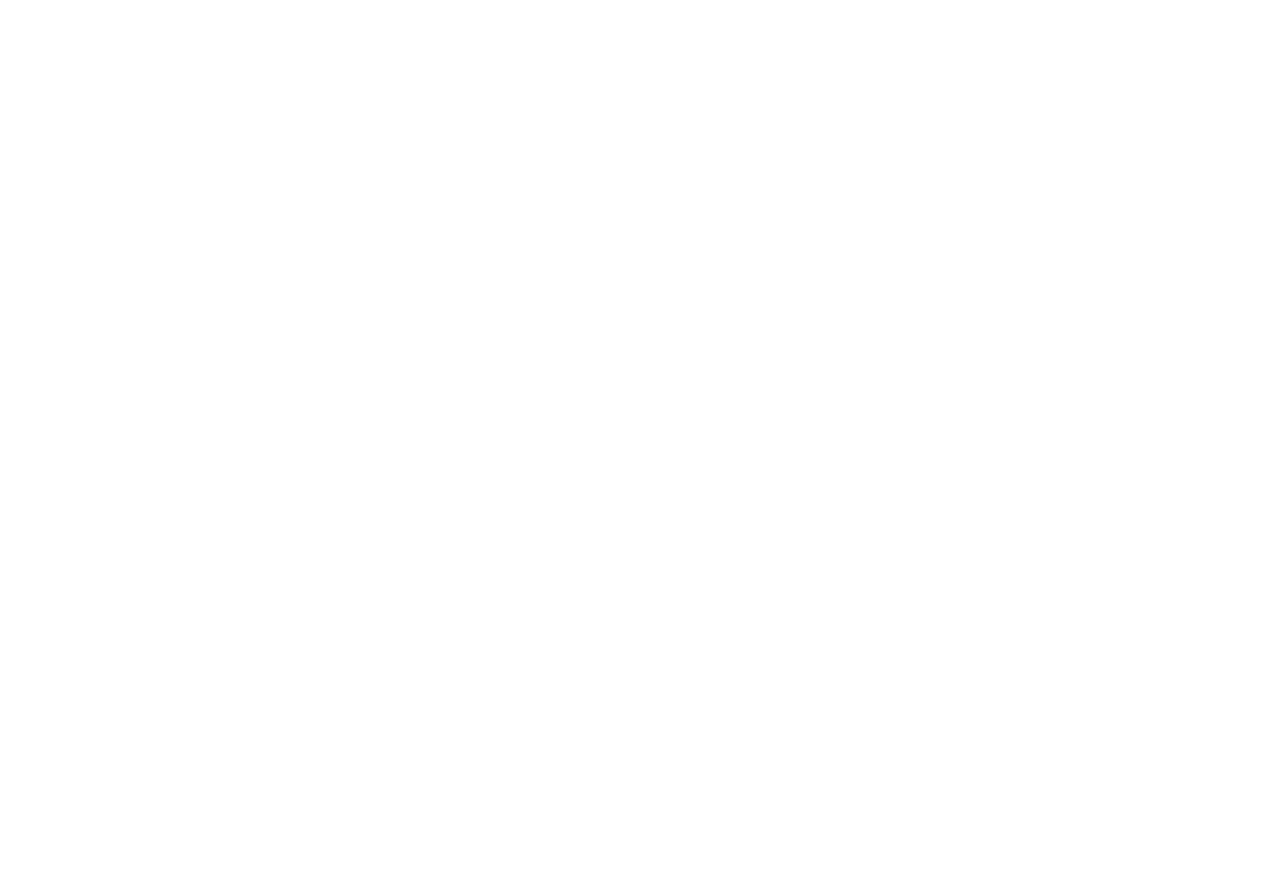
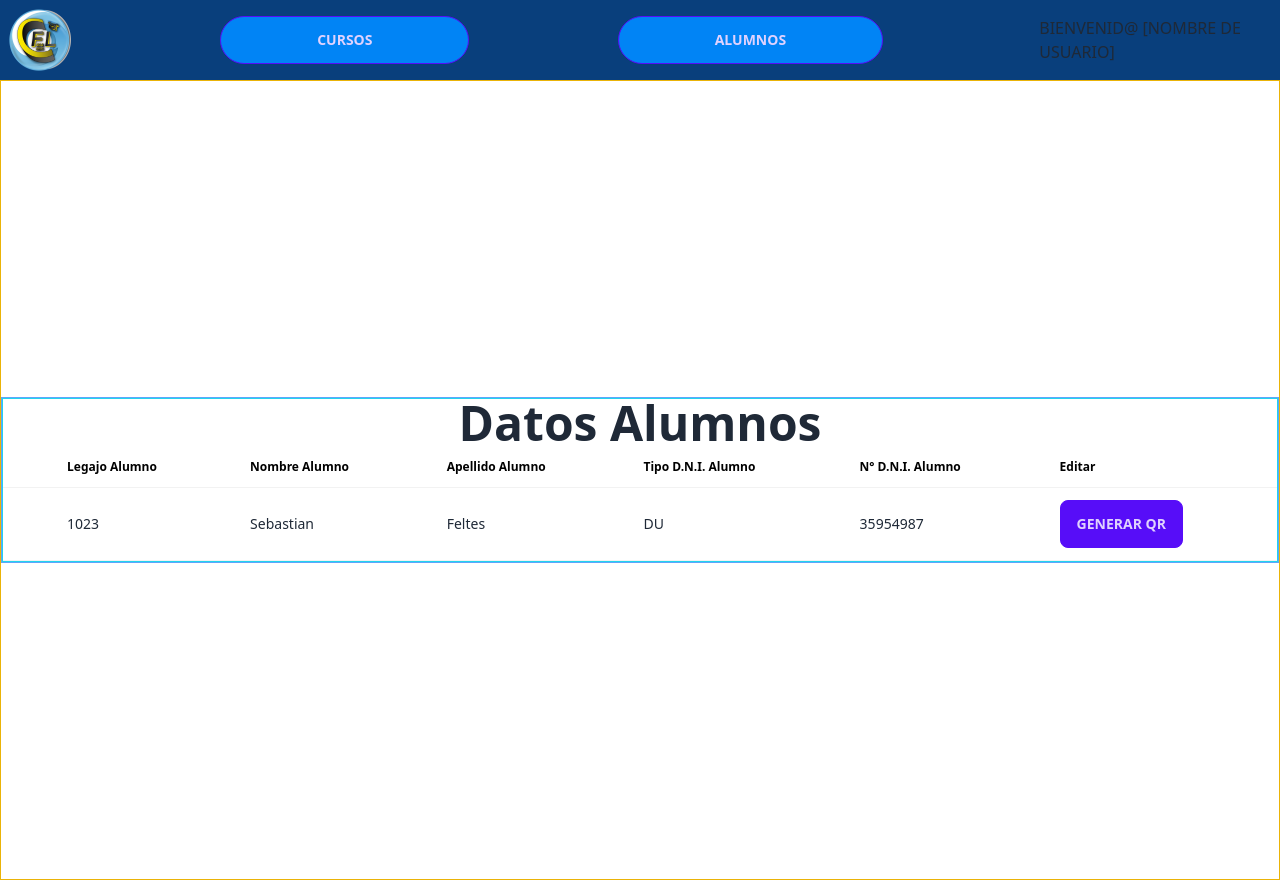
Before and after one commit to sebastianFeltes/app-asistencia-client, a React (Vite) app: page /generador-qr in a window 1280 px wide. Before the commit this address had no page. Before the commit the page ends 800 px from the top, so only its background shows below. Built offline with nearby package versions, Linux system fonts and the light colour scheme.

Commit message:
interfaz lector/generador codigo QR

```diff
--- a/package.json
+++ b/package.json
@@ -13,6 +13,7 @@
     "@tanstack/react-query": "^4.32.6",
     "localforage": "^1.10.0",
     "match-sorter": "^6.3.1",
+    "qrcode.react": "^3.1.0",
     "react": "^18.2.0",
     "react-dom": "^18.2.0",
     "react-router-dom": "^6.14.2",
--- a/src/App.jsx
+++ b/src/App.jsx
@@ -12,6 +12,8 @@
 import AltaAlumno from "./components/AltaAlumno";
 import AltaDocente from "./components/AltaDocente";
 import DataAlumnos from "./components/DataAlumnos";
+import LectorQR from "./components/LectorQR";
+import GeneradorQR from "./components/GeneradorQR";
 
 
 function App() {
@@ -29,6 +31,8 @@
             <Route path="/asistencia-alumnos" element={<AsistenciaAlumnos />} />
             <Route path="/alta-docente" element={<AltaDocente />} />
             <Route path="/datos-alumnos" element={<DataAlumnos />} />
+            <Route path="/lector-qr" element={<LectorQR/>} />
+            <Route path="/generador-qr" element={<GeneradorQR/>} />
 
           </Route>
         </Routes>
--- /dev/null
+++ b/src/components/GeneradorQR.jsx
@@ -0,0 +1,83 @@
+import { QRCodeSVG } from "qrcode.react";
+import { useState } from "react";
+
+export default function GeneradorQR() {
+    const [mostrarQR, setMostrarQR] = useState(false);
+    const [idAlumno, setIdAlumno] = useState(0);
+    const generarQR = () => {
+        setMostrarQR(!mostrarQR);
+        setIdAlumno(alumno.id_alumno + ".")
+    }
+    const alumno = {
+        id_alumno: 102,
+        nro_legajo: 1023,
+        nombre: "Sebastian",
+        apellido: "Feltes",
+        tipo_dni: "DU",
+        nro_dni: 35954987
+    }
+
+    return (
+        <div className="hero min-h-screen w-full border border-yellow-500 bg-white ">
+            <div className="hero-content min-w-full m-0 p-0 border border-blue-400 text-center">
+                <div className="w-full flex flex-col border border-cyan-400 w-full  overflow-scroll ">
+                    <h1 className="text-5xl font-bold">Datos Alumnos</h1>
+
+                    <table className="table">
+                        {/* head */}
+                        <thead className="text-black">
+                            <tr>
+                                <th></th>
+                                <th>Legajo Alumno</th>
+                                <th>Nombre Alumno</th>
+                                <th>Apellido Alumno</th>
+                                <th>Tipo D.N.I. Alumno</th>
+                                <th>N° D.N.I. Alumno</th>
+
+                                <th>Editar</th>
+                            </tr>
+                        </thead>
+                        <tbody>
+                            <tr>
+                                <td></td>
+                                <td>{alumno.nro_legajo}</td>
+                                <td>{alumno.nombre}</td>
+                                <td>{alumno.apellido}</td>
+                                <td>{alumno.tipo_dni}</td>
+                                <td>{alumno.nro_dni}</td>
+                                <td>
+                                    <button className="btn btn-primary" onClick={generarQR}>Generar QR</button>
+                                </td>
+
+                            </tr>
+                        </tbody>
+                    </table>
+
+                    <div>
+                    </div >
+                    <div className={!mostrarQR ? `hidden` : `absolute top-0 z-50 w-full h-screen bg-blue-600`}>
+                        <button className="btn btn-alert fixed top-0 left-0" onClick={() => setMostrarQR(!mostrarQR)}>X</button>
+                        <div className="w-1/2 h-full ml-auto mr-auto bg-white flex flex-col " >
+                            <h2 className="text-5xl font-semibold">
+                                Datos del alumno
+                            </h2>
+                            <span className=" w-1/2 p-3 font-normal my-4  ml-auto mr-auto  border-b border-blue-600 rounded-lg">
+                                {alumno.apellido}
+                            </span><span className=" w-1/2 p-3 my-4 font-normal  ml-auto mr-auto   border-b border-blue-600 rounded-lg">
+                                {alumno.nombre}
+                            </span>
+                            <span className=" w-1/2 p-3 font-normal my-4  ml-auto mr-auto  border-b border-blue-600 rounded-lg">
+                                {alumno.nro_dni}
+                            </span>
+
+                            <QRCodeSVG size={256} className="rounded-lg  m-8  ml-auto mr-auto" value={idAlumno} />
+                            <button className="m-4 btn btn-primary">Descargar código QR</button>
+                        </div>
+                    </div>
+                </div>
+            </div>
+        </div>
+    );
+
+
+}
--- /dev/null
+++ b/src/components/LectorQR.jsx
@@ -0,0 +1,57 @@
+import { useState } from "react";
+
+export default function LectorQR() {
+    const [mostrarData, setMostrarData] = useState(false);
+    const sendInfo = (e) => {
+        e.preventDefault();
+        let currentValue = e.target.value;
+        if (currentValue.includes(".")) {
+            let findedNum = parseInt(e.target.value.split(".")[0])
+            //TODO: enviar findedNum al servidor para traer los datos del alumno
+
+            console.log(findedNum)
+            setMostrarData(!mostrarData)
+        }
+
+    }
+
+    const alumno = {
+        id_alumno: 102,
+        nro_legajo: 1023,
+        nombre: "Sebastian",
+        apellido: "Feltes",
+        tipo_dni: "DU",
+        nro_dni: 35954987
+    }
+    return (
+        <div className="hero min-h-screen bg-white ">
+            <div className="hero-content w-full text-center">
+                <div className="w-full flex flex-col ">
+                    <h1 className="text-5xl m-8 font-bold">{mostrarData?"Datos del alumno":"Escanee su código.."}</h1>
+                    <input onChange={e => sendInfo(e)} id="nombreAlumno" type="password" placeholder="Código" className={!mostrarData?"rounded-full input input-bordered input-info max-w-xs text-center ml-auto mr-auto bg-white border-black":"hidden"} />
+                    <div className={mostrarData?"block":"hidden"}>
+
+                        <div className="w-1/2 h-full ml-auto mr-auto bg-white flex flex-col " >
+                            <span className=" w-1/2 p-3 font-normal my-4  ml-auto mr-auto  border-b border-blue-600 rounded-lg">
+                                {alumno.apellido}
+                            </span><span className=" w-1/2 p-3 my-4 font-normal  ml-auto mr-auto   border-b border-blue-600 rounded-lg">
+                                {alumno.nombre}
+                            </span>
+                            <span className=" w-1/2 p-3 font-normal my-4  ml-auto mr-auto  border-b border-blue-600 rounded-lg">
+                                {alumno.nro_dni}
+                            </span>
+                            <span className=" w-1/2 p-3 font-normal my-4  ml-auto mr-auto  border-b border-blue-600 rounded-lg">
+                                {new Date().toLocaleString('es-ES')}
+                            </span>
+
+
+                        </div>
+                    </div>
+
+                </div>
+            </div>
+        </div>
+    );
+
+
+}
```
Also changed, not shown: src/components/GeneradorQR.scss (added), src/components/LectorQR.scss (added), 1 other file (tests, documents, lock files or other folders).
